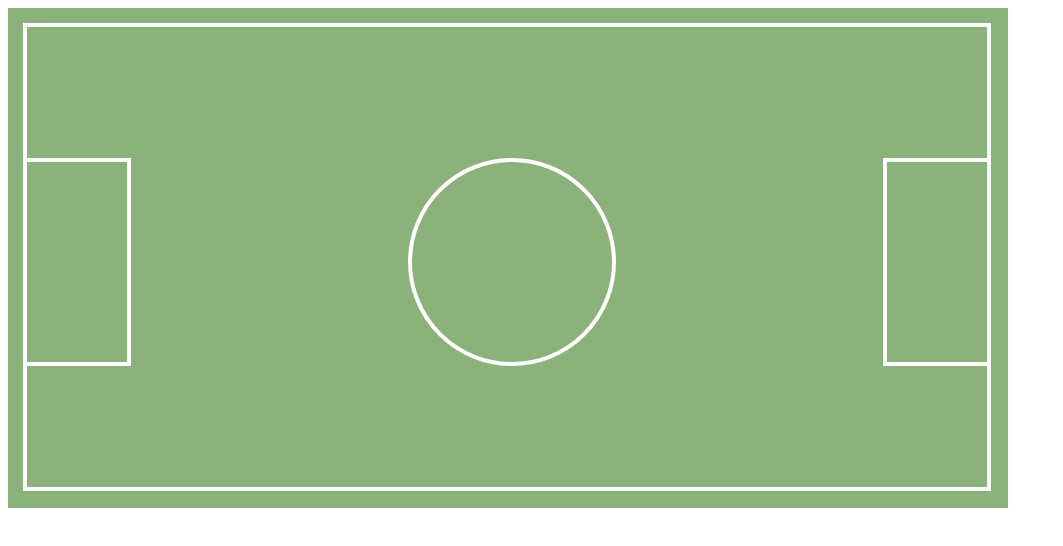
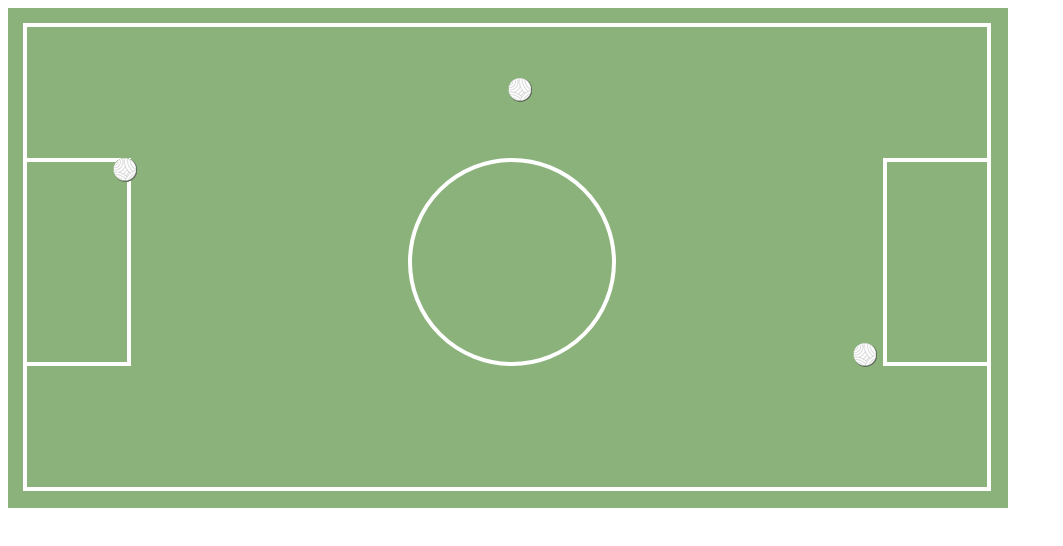
Before and after one commit to Jolicienta/Cancha-de-Futbol, a plain HTML site: page index.html in a window 1280 px wide. Shown: the whole page, without its empty margins (0-1063 px from the left). Drawn offline with Linux system fonts and the light colour scheme.

Commit message:
Agregando cambios en Cancha de Futbol

```diff
--- a/index.html
+++ b/index.html
@@ -6,14 +6,15 @@
     <link rel="stylesheet" href="style.css">
   </head>
   <body>
+    <div id="ball"></div>
+    <div id="ball2"></div>
+    <div id="ball3"></div>
     <div class="pasto">
       <div class="linea_externa"></div>
       <div class="circulo"></div>
       <div class="arco_izquierdo"></div>
       <div class="arco_derecho"></div>
-      <div id="ball"></div>
     </div>
-
 
   </body>
 </html>
--- a/style.css
+++ b/style.css
@@ -44,10 +44,30 @@
 }
 
 #ball{
-  background-image: url(../img/ball.png);
-  width: auto;
-  height: auto;
+  background-image: url(img/ball.png);
+  width: 24px;
+  height: 24px;
   position: absolute;
-  margin-left: 200px;
-  margin-top: 200px;
+  margin-left: 105px;
+  margin-top: 150px;
+  z-index: 1000;
 }
+
+#ball2{
+  background-image: url(img/ball2.png);
+  width: 24px;
+  height: 24px;
+  position: absolute;
+  margin-left: 500px;
+  margin-top: 70px;
+  z-index: 1000;
+}
+#ball3{
+  background-image: url(img/ball3.png);
+  width: 24px;
+  height: 24px;
+  position: absolute;
+  margin-left: 845px;
+  margin-top: 335px;
+  z-index: 1000;
+}
```
Also changed, not shown: img/ball2.png (added), img/ball3.png (added).
